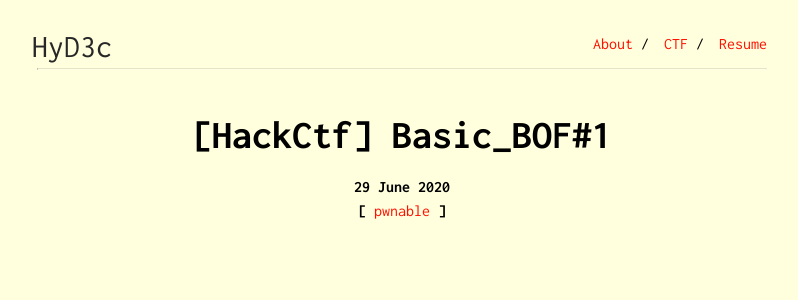
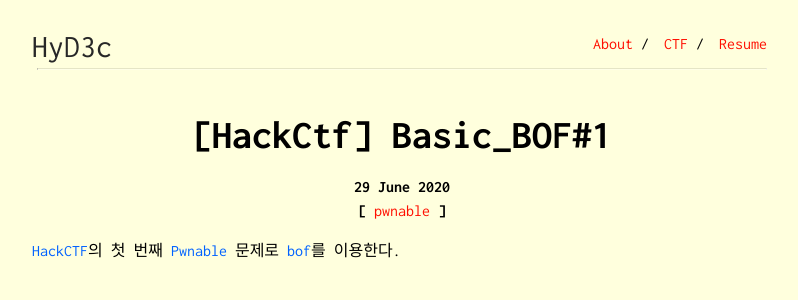
Before and after one commit to HyD3c/HyD3c.github.io, a Jekyll site: the page built from _ctfs/2020-06-29-HackCTF-Basic_BOF#1.md, in a window 1280 px wide. Shown: the top 300 px of the page, without its empty margins (238-1036 px from the left). Built offline with Jekyll 4.4.1, drawn with Linux system fonts in a browser that asks for light colours.

Commit message:
Update 2020-06-29-HackCTF-Basic_BOF#1.md

```diff
--- a/_ctfs/2020-06-29-HackCTF-Basic_BOF#1.md
+++ b/_ctfs/2020-06-29-HackCTF-Basic_BOF#1.md
@@ -5,3 +5,5 @@ ctf: HackCTF
 tag: [pwnable]
 layout: post
 ---
+
+<span class="color-blue">HackCTF</span>의 첫 번째 <span class="color-blue">Pwnable</span> 문제로 <span class="color-blue">bof</span>를 이용한다.
```
